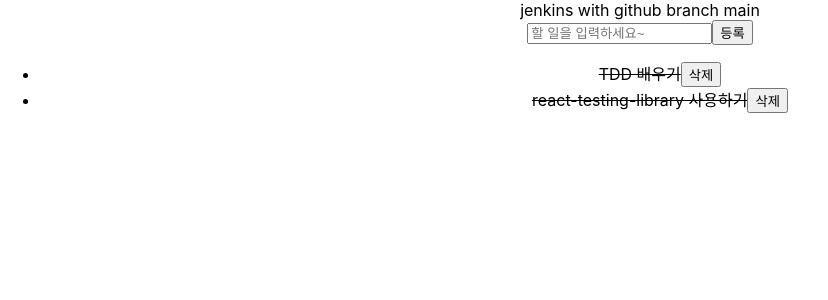
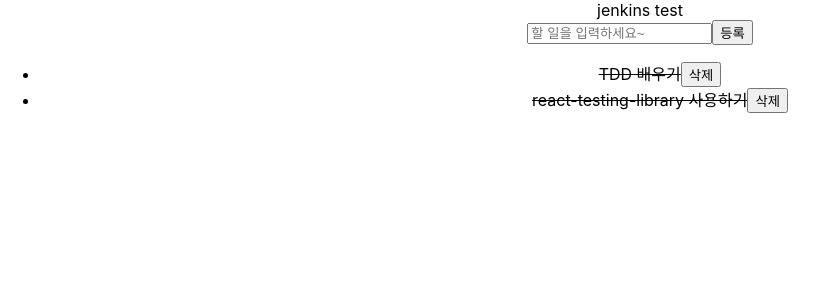
Before and after one commit to SeolMyeongJae/rtl-tdd-todos, a React (Create React App) app: page / in a window 1280 px wide. Shown: the top 300 px of the page, without its empty margins (0-828 px from the left). Built offline with nearby package versions, Linux system fonts and the light colour scheme.

Commit message:
jenkins connect test

```diff
--- a/src/App.js
+++ b/src/App.js
@@ -5,7 +5,7 @@
 function App() {
   return (
     <div className="App">
-      <div>jenkins with github branch main</div>
+      <div>jenkins test</div>
       <TodoApp />
     </div>
   );
```
